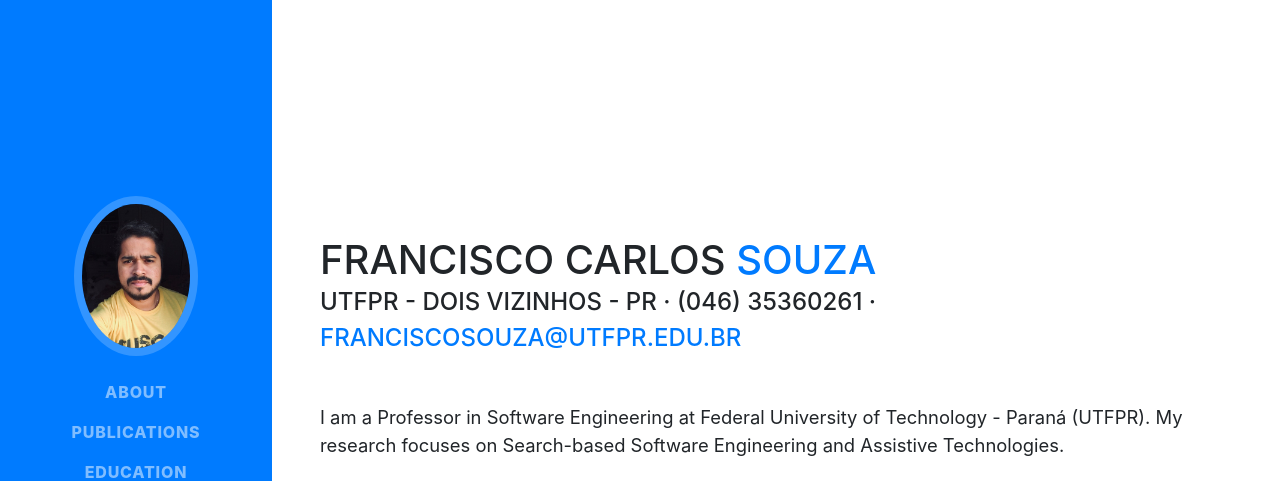
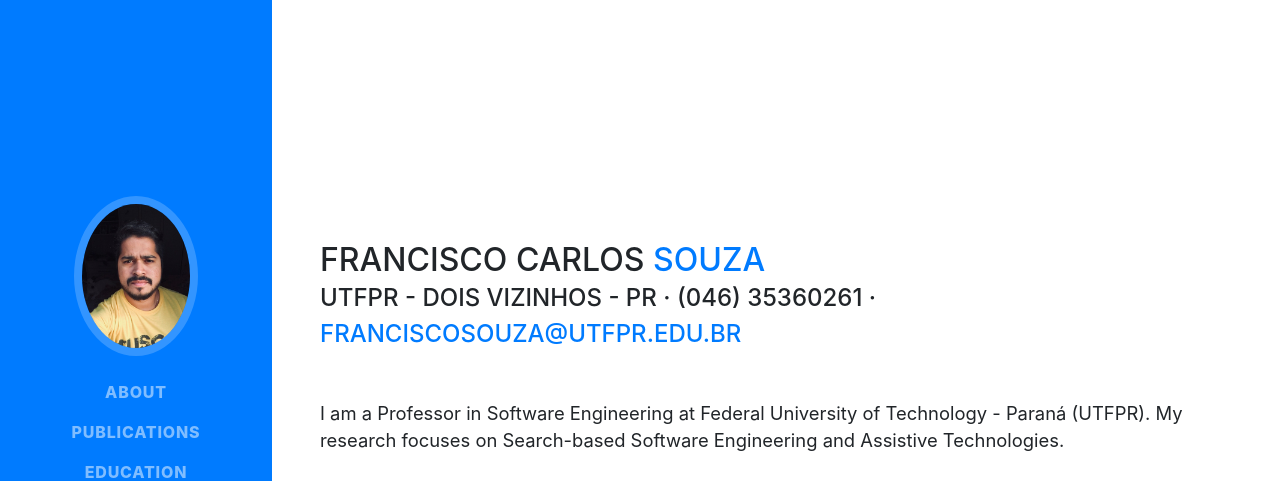
Before and after one commit to fcarlosmonteiro/fcarlosmonteiro.github.io, a website with bundled scripts: page index.html in a window 1280 px wide. Shown: the top 481 px of the page. Built offline with nearby package versions, Linux system fonts and the light colour scheme; a web font is replaced by a local one.

Commit message:
index update

```diff
--- a/index.html
+++ b/index.html
@@ -63,9 +63,9 @@
 
     <section class="resume-section p-3 p-lg-5 d-flex align-items-center" id="about">
       <div class="w-100">
-        <h1 class="mb-0">Francisco Carlos
+        <h2 class="mb-0">Francisco Carlos
           <span class="text-primary">Souza</span>
-        </h1>
+        </h2>
         <div class="subheading mb-5">UTFPR - Dois Vizinhos - PR · (046) 35360261 ·
           <a href="mailto:name@email.com">franciscosouza@utfpr.edu.br</a>
         </div>
```
